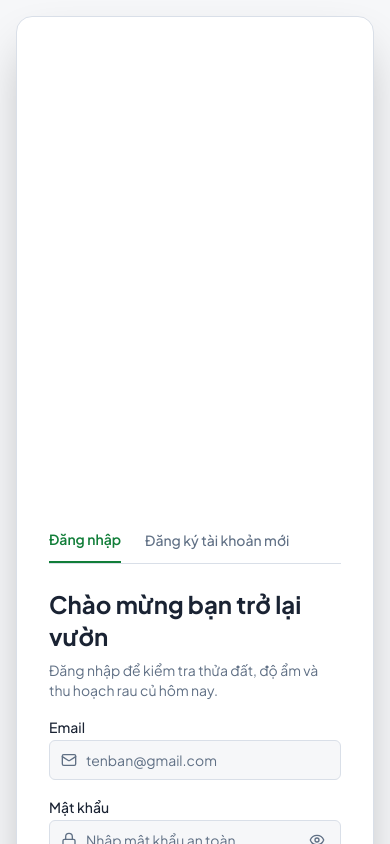
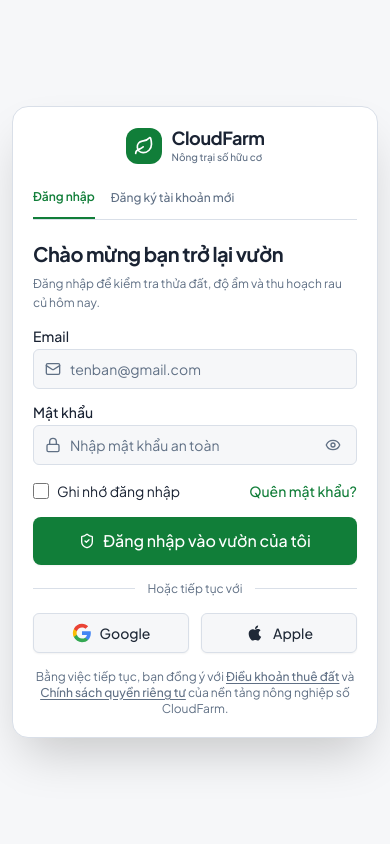
Before and after one commit to amazing-intern-fall-2026/PlotFarm-DEV-Team7, a React (Vite) app in the folder apps/client/: page /login in a window 390 px wide. Shown: the top 844 px of the page. Built offline with nearby package versions, Linux system fonts and the light colour scheme.

Commit message:
fix(auth/ui): fix mobile responsive layout for LoginPage, eliminate empty space and optimize padding

```diff
--- a/apps/client/src/features/auth/ui/LoginPage.tsx
+++ b/apps/client/src/features/auth/ui/LoginPage.tsx
@@ -56,7 +56,7 @@
 ───────────────────────────────────────────── */
 function HeroPanel() {
   return (
-    <div className="relative hidden lg:flex flex-col justify-between h-full overflow-hidden rounded-2xl bg-[hsl(135,45%,16%)]">
+    <div className="relative flex flex-col justify-between h-full overflow-hidden rounded-2xl bg-[hsl(135,45%,16%)]">
       {/* Background gradient overlay */}
       <div className="absolute inset-0 bg-gradient-to-b from-[hsl(135,50%,8%)/60%] via-transparent to-[hsl(135,50%,8%)/80%]" />
 
@@ -161,14 +161,14 @@
   onChange: (t: AuthTab) => void;
 }) {
   return (
-    <div className="flex gap-6 border-b border-border">
+    <div className="flex gap-4 sm:gap-6 border-b border-border">
       {(["login", "register"] as const).map((tab) => (
         <button
           key={tab}
           type="button"
           onClick={() => onChange(tab)}
           className={cn(
-            "pb-3 text-sm font-medium transition-colors",
+            "pb-3 text-xs sm:text-sm font-medium transition-colors",
             active === tab
               ? "border-b-2 border-primary text-primary font-semibold"
               : "text-muted-foreground hover:text-foreground"
@@ -189,12 +189,12 @@
     useLoginForm();
 
   return (
-    <form onSubmit={handleSubmit} noValidate className="space-y-5">
-      <div className="space-y-2">
-        <h1 className="text-2xl font-bold text-foreground">
+    <form onSubmit={handleSubmit} noValidate className="space-y-4 sm:space-y-5">
+      <div className="space-y-1.5">
+        <h1 className="text-xl sm:text-2xl font-bold text-foreground tracking-tight">
           {AUTH_UI_TEXT.LOGIN_TITLE}
         </h1>
-        <p className="text-sm text-muted-foreground">
+        <p className="text-xs sm:text-sm text-muted-foreground leading-relaxed">
           {AUTH_UI_TEXT.LOGIN_SUBTITLE}
         </p>
       </div>
@@ -325,16 +325,16 @@
 ───────────────────────────────────────────── */
 function RegisterPlaceholder() {
   return (
-    <div className="space-y-5">
-      <div className="space-y-2">
-        <h1 className="text-2xl font-bold text-foreground">
+    <div className="space-y-4 sm:space-y-5">
+      <div className="space-y-1.5">
+        <h1 className="text-xl sm:text-2xl font-bold text-foreground tracking-tight">
           {AUTH_UI_TEXT.REGISTER_TITLE}
         </h1>
-        <p className="text-sm text-muted-foreground">
+        <p className="text-xs sm:text-sm text-muted-foreground leading-relaxed">
           {AUTH_UI_TEXT.REGISTER_SUBTITLE}
         </p>
       </div>
-      <div className="rounded-lg border border-dashed border-border bg-muted/40 p-8 text-center text-sm text-muted-foreground">
+      <div className="rounded-lg border border-dashed border-border bg-muted/40 p-6 sm:p-8 text-center text-xs sm:text-sm text-muted-foreground">
         {AUTH_UI_TEXT.REGISTER_WIP_NOTICE}
         <br />
         {AUTH_UI_TEXT.REGISTER_BACK_TO_LOGIN}{" "}
@@ -358,16 +358,31 @@
   }
 
   return (
-    <div className="min-h-screen bg-background flex items-center justify-center p-4">
-      <div className="w-full max-w-4xl">
-        <div className="grid lg:grid-cols-[1fr_1fr] gap-0 rounded-2xl border border-border shadow-2xl shadow-black/30 overflow-hidden bg-card">
-          {/* Left hero */}
-          <div className="h-[480px] lg:h-auto">
+    <div className="min-h-screen bg-background flex flex-col items-center justify-center p-3 sm:p-6 lg:p-8">
+      <div className="w-full max-w-md lg:max-w-4xl my-auto">
+        <div className="grid lg:grid-cols-[1fr_1fr] gap-0 rounded-2xl border border-border shadow-2xl shadow-black/20 overflow-hidden bg-card">
+          {/* Left hero (Desktop only) */}
+          <div className="hidden lg:block lg:h-auto">
             <HeroPanel />
           </div>
 
           {/* Right form */}
-          <div className="flex flex-col justify-center gap-6 p-8 lg:p-10">
+          <div className="flex flex-col justify-center gap-5 sm:gap-6 p-5 sm:p-8 lg:p-10">
+            {/* Mobile brand header (shown only when < lg) */}
+            <div className="flex lg:hidden items-center justify-center gap-2.5 mb-1">
+              <div className="flex h-9 w-9 items-center justify-center rounded-xl bg-primary text-white shadow-xs">
+                <Leaf className="h-5 w-5" />
+              </div>
+              <div>
+                <span className="text-lg font-bold text-foreground tracking-tight block leading-tight">
+                  CloudFarm
+                </span>
+                <span className="text-[10px] text-muted-foreground font-medium block">
+                  {AUTH_UI_TEXT.HERO_BRAND_SUB}
+                </span>
+              </div>
+            </div>
+
             <TabSwitch active={tab} onChange={setTab} />
 
             {tab === "login" ? <LoginFormPanel /> : <RegisterPlaceholder />}
```
